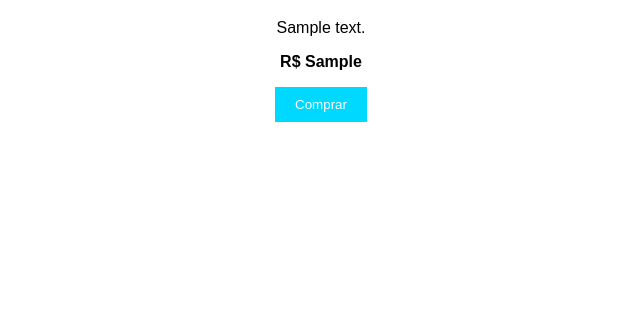
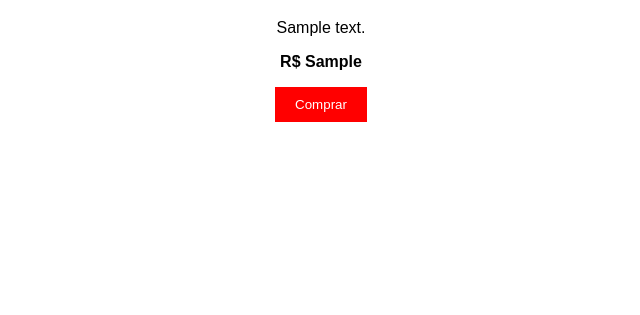
Before and after one commit to Elevetron/Pagina-de-Loja, a PHP site: page /view/index.php in a window 1280 px wide. Shown: the part 485-800 px from the top of the page, without its empty margins (319-959 px from the left). Run offline with PHP 8.4, Linux system fonts and the light colour scheme; tables that the repository leaves empty or names only in its code hold one stand-in row (values such as "Sample post").

Commit message:
mudei cor do botao para vermelho

```diff
--- a/css/index.css
+++ b/css/index.css
@@ -48,7 +48,7 @@ body {
     height: 200px;
 }
 .product button {
-    background-color: rgb(0, 217, 255);
+    background-color: rgb(255, 0, 0);
     color: white;
     border: none;
     padding: 10px 20px;
```
